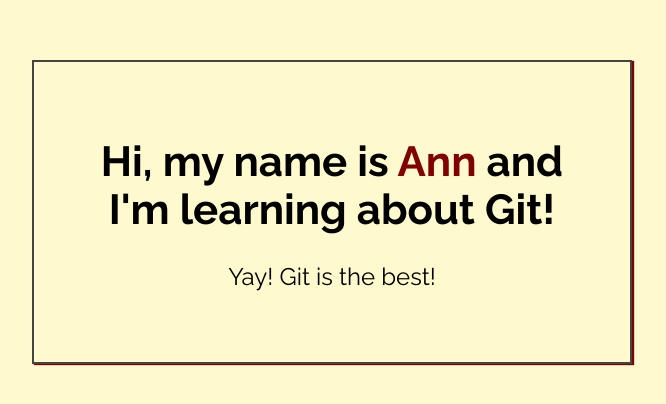
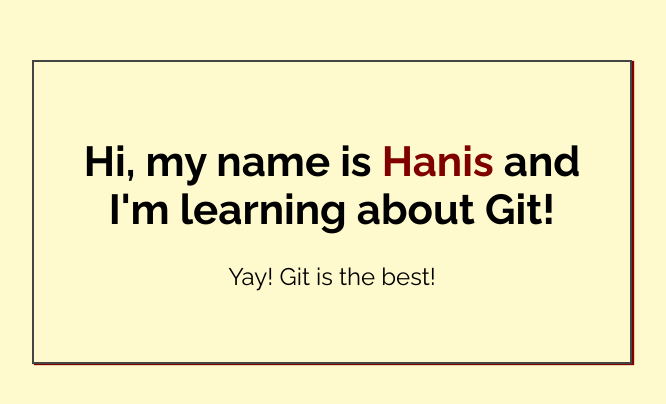
Before and after one commit to HanisN/Portfolio, a plain HTML site: page index.html in a window 1280 px wide. Shown: the part 188-592 px from the top of the page, without its empty margins (308-974 px from the left). Drawn offline with Linux system fonts and the light colour scheme.

Commit message:
Added name to index.html

```diff
--- a/index.html
+++ b/index.html
@@ -14,7 +14,7 @@
 <body>
 
     <div class="greeting">
-        <h1>Hi, my name is <span class="highlight">Ann</span> and I'm learning about Git! </h1>
+        <h1>Hi, my name is <span class="highlight">Hanis</span> and I'm learning about Git! </h1>
 
         <p>Yay! Git is the best!</p>
     </div>
```
